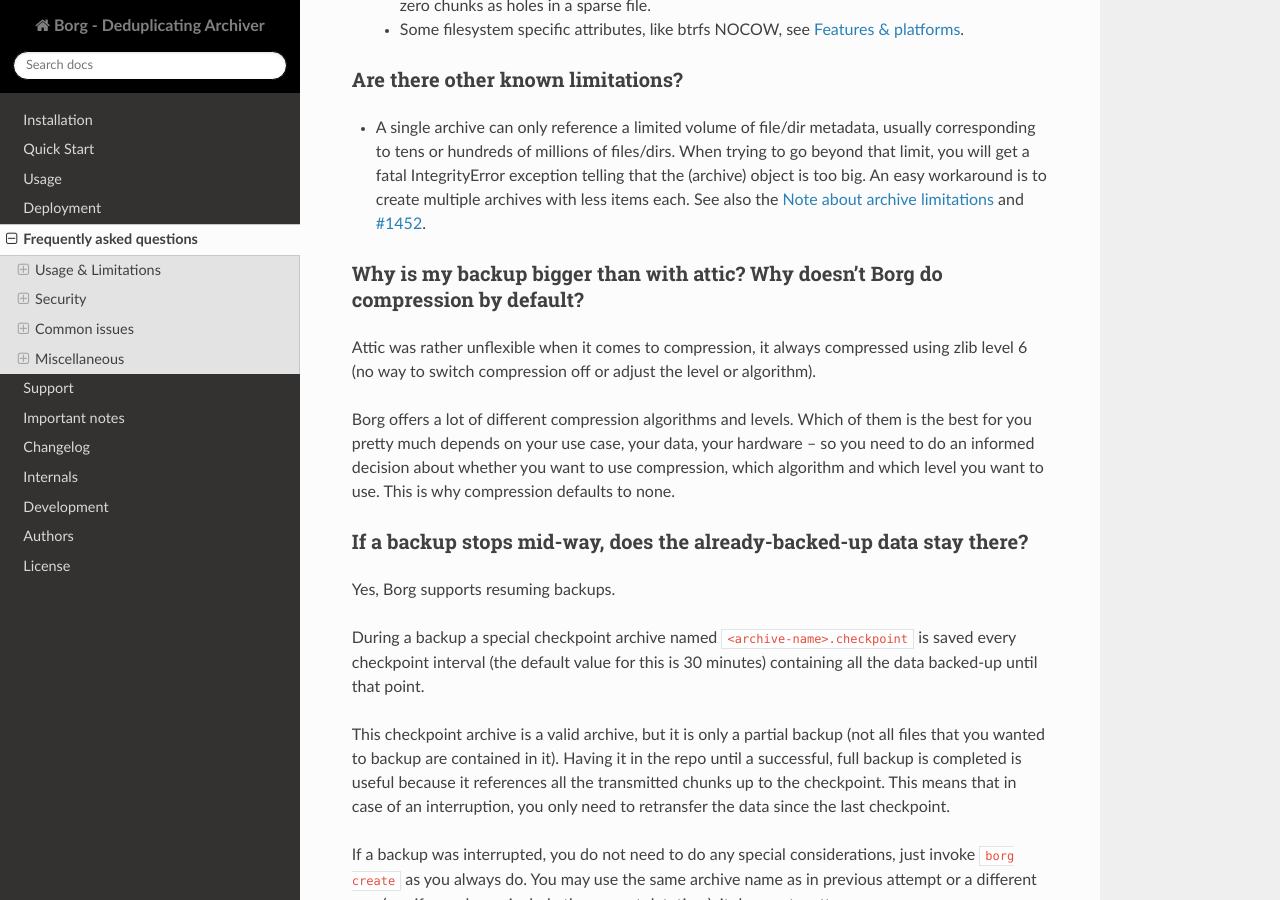
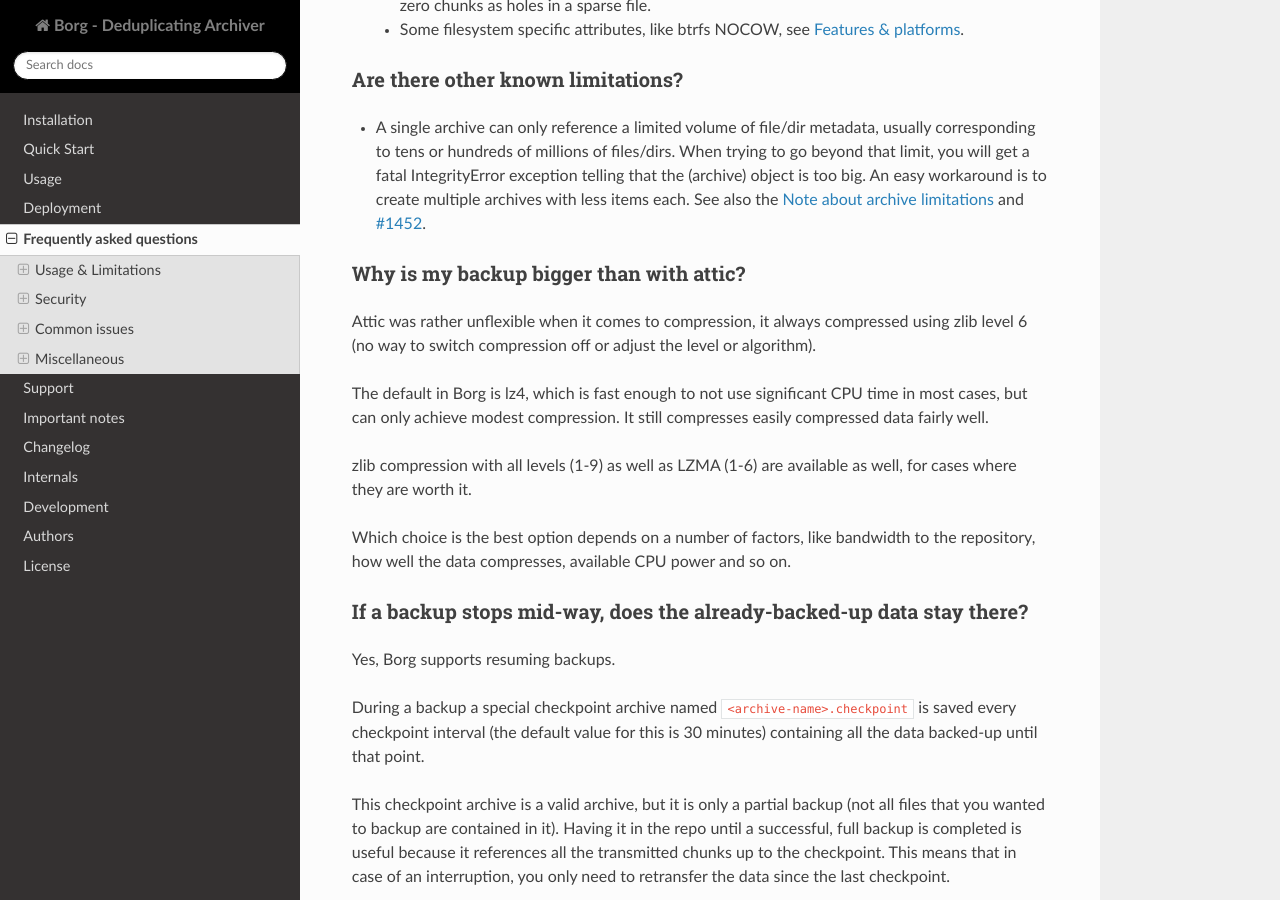
Before and after one commit to borgbackup/borg, a Sphinx documentation site: the page built from docs/faq.rst, in a window 1280 px wide and 900 px high, scrolled down 1959 px. Built offline with Sphinx 7.4.7 and the Read the Docs theme 2.0.0, drawn with Linux system fonts in a browser that asks for light colours; pages that are not in the unit, such as notebooks, are missing from menus; the version number could not be read and is left out.

Commit message:
update docs for create -C default change

```diff
--- a/docs/faq.rst
+++ b/docs/faq.rst
@@ -108,19 +108,23 @@
   An easy workaround is to create multiple archives with less items each.
   See also the :ref:`archive_limitation` and :issue:`1452`.
 
-Why is my backup bigger than with attic? Why doesn't |project_name| do compression by default?
-----------------------------------------------------------------------------------------------
+Why is my backup bigger than with attic?
+----------------------------------------
 
 Attic was rather unflexible when it comes to compression, it always
 compressed using zlib level 6 (no way to switch compression off or
 adjust the level or algorithm).
 
-|project_name| offers a lot of different compression algorithms and
-levels. Which of them is the best for you pretty much depends on your
-use case, your data, your hardware -- so you need to do an informed
-decision about whether you want to use compression, which algorithm
-and which level you want to use. This is why compression defaults to
-none.
+The default in Borg is lz4, which is fast enough to not use significant CPU time
+in most cases, but can only achieve modest compression. It still compresses
+easily compressed data fairly well.
+
+zlib compression with all levels (1-9) as well as LZMA (1-6) are available
+as well, for cases where they are worth it.
+
+Which choice is the best option depends on a number of factors, like
+bandwidth to the repository, how well the data compresses, available CPU
+power and so on.
 
 If a backup stops mid-way, does the already-backed-up data stay there?
 ----------------------------------------------------------------------
--- a/docs/usage.rst
+++ b/docs/usage.rst
@@ -70,7 +70,7 @@
         --exclude 'sh:/home/*/.thumbnails'
 
     # Backup the root filesystem into an archive named "root-YYYY-MM-DD"
-    # use zlib compression (good, but slow) - default is no compression
+    # use zlib compression (good, but slow) - default is lz4 (fast, low compression ratio)
     $ borg create -C zlib,6 /path/to/repo::root-{now:%Y-%m-%d} / --one-file-system
 
     # Backup a remote host locally ("pull" style) using sshfs
```
Also changed, not shown: docs/quickstart.rst (+4 -4 lines).
